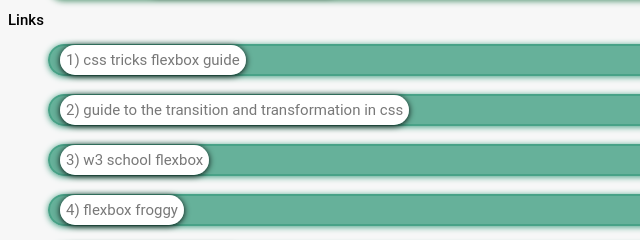
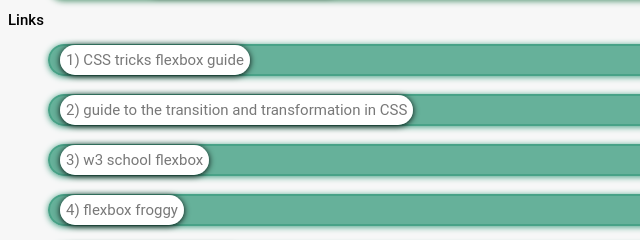
Before and after one commit to MeirSelig/Zoom-Recording-Project-2022_Semester4-V3, a plain HTML site: page class-pages-v2/html/class7page.html in a window 1280 px wide. Shown: the part 322-562 px from the top of the page, 0-640 px from the left. Drawn offline with Linux system fonts and the light colour scheme.

Commit message:
Update class7page.html
Use capitals for CSS where it appears in text

```diff
--- a/class-pages-v2/html/class7page.html
+++ b/class-pages-v2/html/class7page.html
@@ -25,8 +25,8 @@
       <!-- A section For Links to pages talked about in class. -->
       <h2>Links</h2>
       <ul>
-        <li class="external_website_link"><a href="https://css-tricks.com/snippets/css/a-guide-to-flexbox/" target="_blank">1) css tricks flexbox guide</a></li></br>
-        <li class="external_website_link"><a href="https://thoughtbot.com/blog/transitions-and-transforms" target="_blank">2) guide to the transition and transformation in css</a></li></br>
+        <li class="external_website_link"><a href="https://css-tricks.com/snippets/css/a-guide-to-flexbox/" target="_blank">1) CSS tricks flexbox guide</a></li></br>
+        <li class="external_website_link"><a href="https://thoughtbot.com/blog/transitions-and-transforms" target="_blank">2) guide to the transition and transformation in CSS</a></li></br>
         <li class="external_website_link"><a href="https://www.w3schools.com/css/css3_flexbox.asp" target="_blank">3) w3 school flexbox</a></li></br>
         <li class="external_website_link"><a href="https://flexboxfroggy.com" target="_blank">4) flexbox froggy</a></li></br>
         <li class="external_website_link"><a href="https://flexbox.malven.co/" target="_blank">5) summary sheet flexbox</li></a>
```
